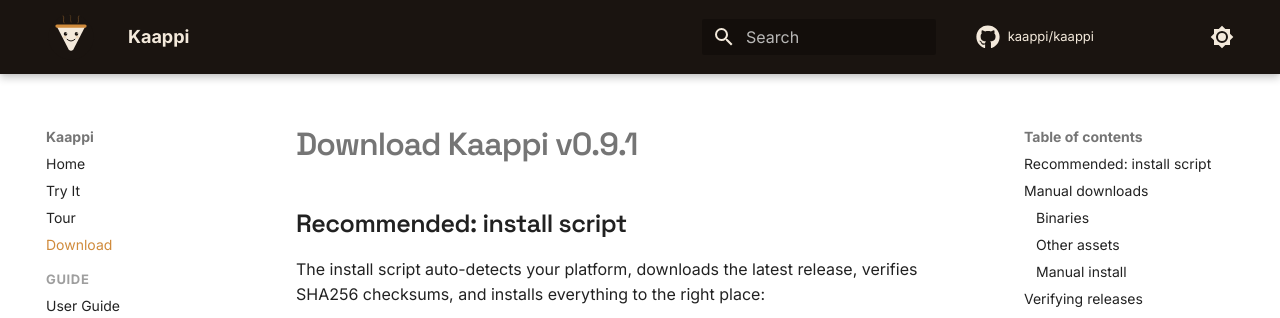
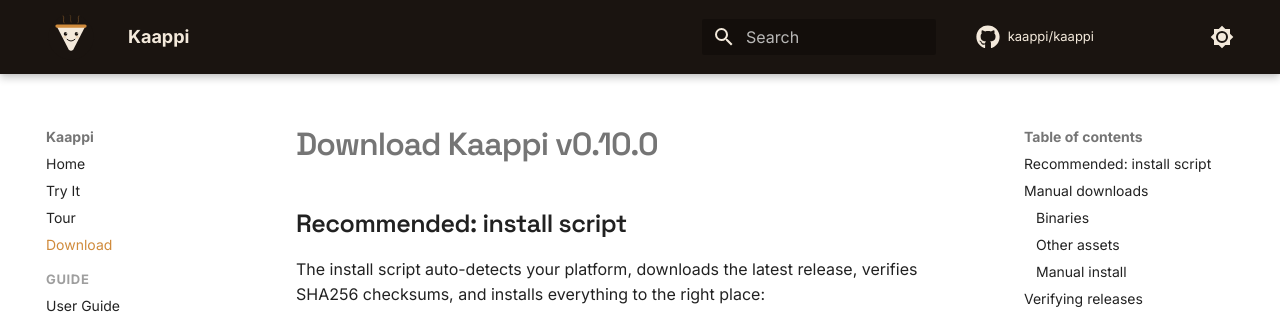
Before and after one commit to kaappi/kaappi.github.io, an MkDocs documentation site: the page built from docs/download.md, in a window 1280 px wide and 900 px high. Shown: the top 318 px of the window. Built offline with MkDocs 1.6.1 and Material for MkDocs 9.7.7, drawn with Linux system fonts in a browser that asks for light colours; comment, search, counter and statistics services are not loaded.

Commit message:
Update downloads page to v0.10.0

```diff
--- a/docs/download.md
+++ b/docs/download.md
@@ -1,4 +1,4 @@
-# Download Kaappi v0.9.1
+# Download Kaappi v0.10.0
 
 ## Recommended: install script
 
```
